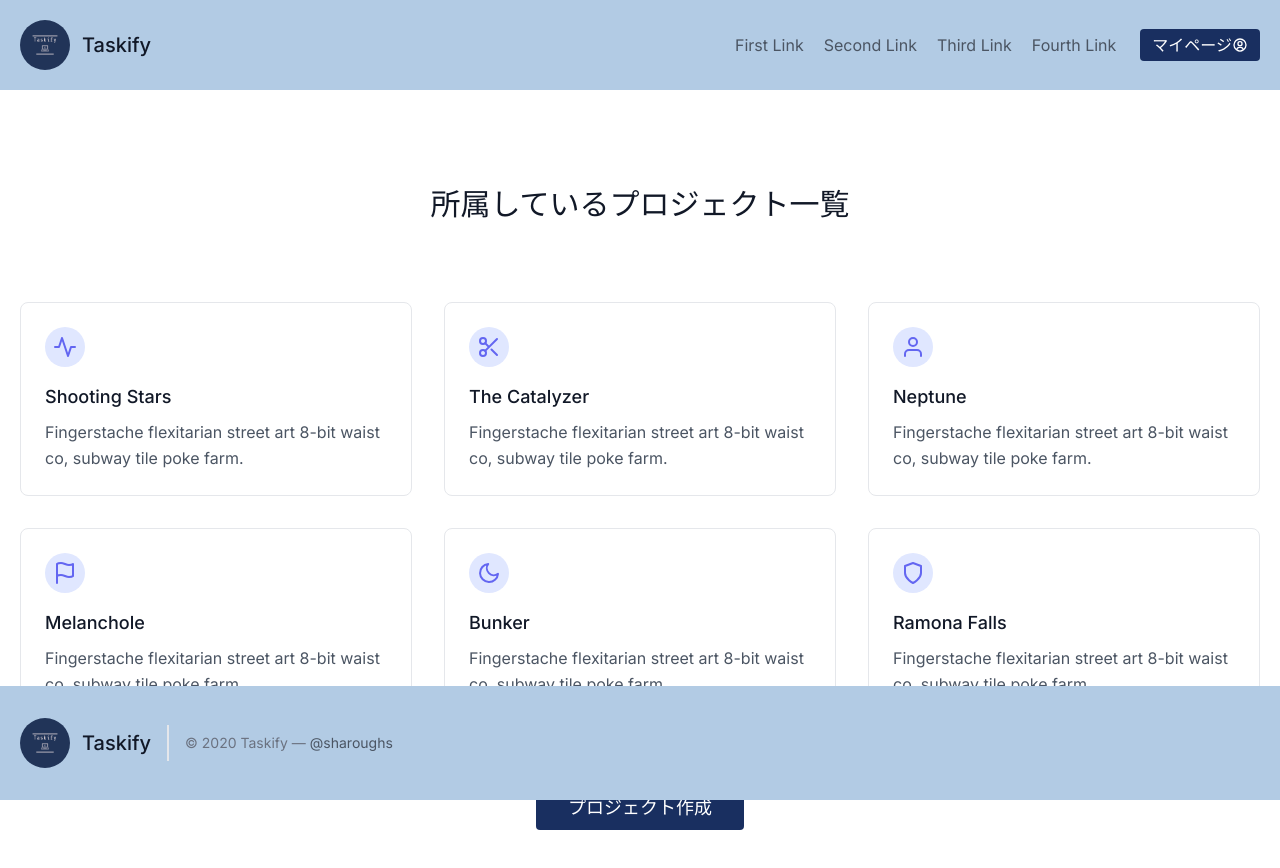
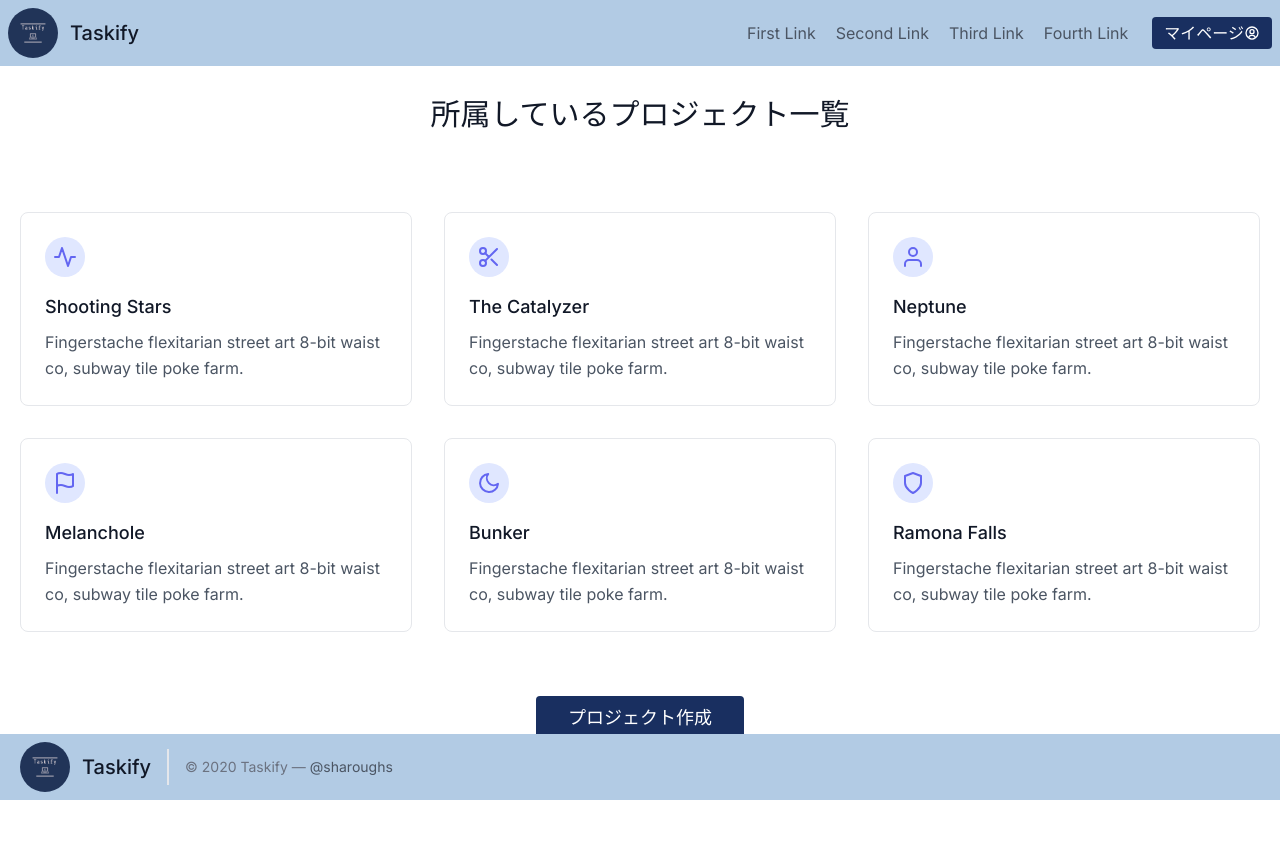
Before and after one commit to k-syota/Taskify-FRONT, a Next.js app: page /tasks in a window 1280 px wide. Shown: the top 868 px of the page. After the commit the page ends 836 px from the top, so only its background shows below. Built offline with nearby package versions, Linux system fonts and the light colour scheme.

Commit message:
:lipstick: デザイン修正

```diff
--- a/app/components/Footer.tsx
+++ b/app/components/Footer.tsx
@@ -4,8 +4,8 @@ import Link from "next/link";
 
 const Footer = () => {
     return (
-        <footer className="text-gray-600 body-font absolute bottom-0 w-full bg-third-color">
-            <div className="container px-5 py-8 mx-auto flex items-center sm:flex-row flex-col">
+        <footer className="text-gray-600 body-font fixed bottom-0 w-full bg-third-color">
+            <div className="container px-5 py-2 mx-auto flex items-center sm:flex-row flex-col">
                 <Link href="/" className="flex title-font font-medium items-center md:justify-start justify-center text-gray-900">
                     <Image alt="logo" src="/images/logo.png" height="50" width="50" className='rounded-full' />
                     <span className="ml-3 text-xl">Taskify</span>
--- a/app/components/Header.tsx
+++ b/app/components/Header.tsx
@@ -5,8 +5,8 @@ import { BiUserCircle } from "react-icons/bi"
 
 const Header = () => {
     return (
-        <header className="text-gray-600 body-font bg-third-color">
-            <div className="container mx-auto flex flex-wrap p-5 flex-col md:flex-row items-center">
+        <header className="text-gray-600 body-font bg-third-color w-full md:fixed">
+            <div className="container mx-auto flex flex-wrap p-2 flex-col md:flex-row items-center">
                 <Link href="/" className="flex title-font font-medium items-center text-gray-900 mb-4 md:mb-0">
                     <Image alt="logo" src="/images/logo.png" height="50" width="50" className='rounded-full' />
                     <span className="ml-3 text-xl">Taskify</span>
```
